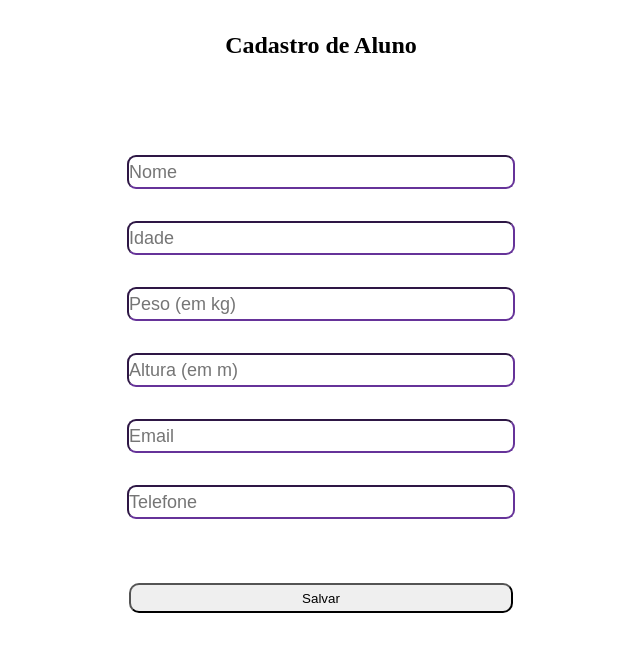
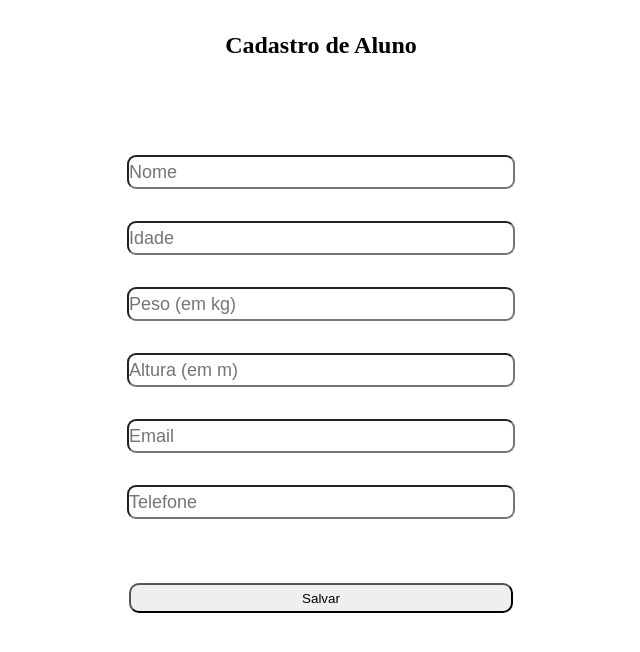
Before and after one commit to Matheus-Nardi/academia-quarkus, a plain HTML site: page front-end/index.html in a window 1280 px wide. Shown: the whole page, without its empty margins (319-959 px from the left). Drawn offline with Linux system fonts and the light colour scheme.

Commit message:
tentativa de get

```diff
--- a/front-end/salvarAluno.js
+++ b/front-end/salvarAluno.js
@@ -19,8 +19,6 @@ function criarAluno() {
   return aluno;
 }
 
-
-
 function salvarAluno() {
   const aluno = criarAluno();
   fetch(baseUrl, {
@@ -37,6 +35,6 @@ function salvarAluno() {
     })
     .catch((error) => {
       console.error("Erro:", error);
-      alert("Erro ao salvar o aluno!")
+      alert("Erro ao salvar o aluno!");
     });
 }
--- a/front-end/styles/style.css
+++ b/front-end/styles/style.css
@@ -19,7 +19,6 @@
     width: 30%;
     height: 30px;
     border-radius: 0.5em;
-    border-color: rebeccapurple;
     color: gray;
     font-size: large;
 }
```
